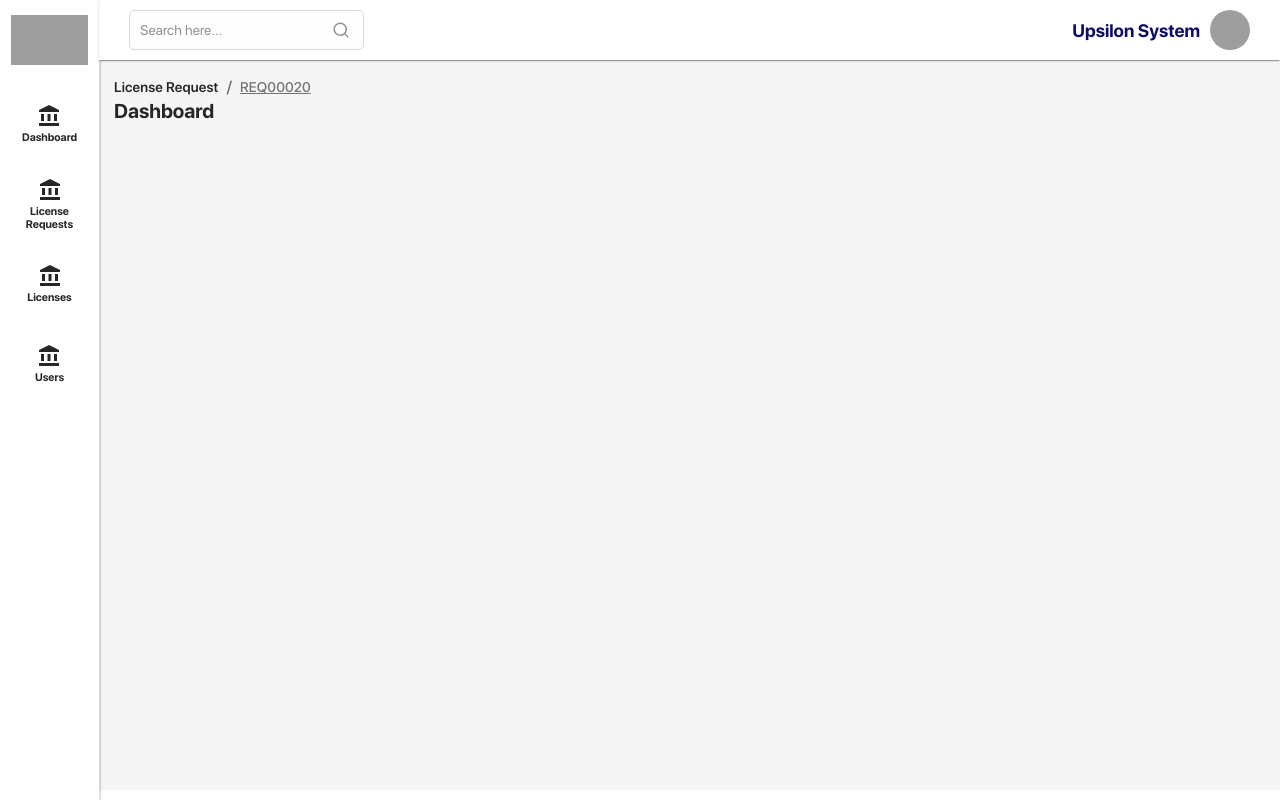
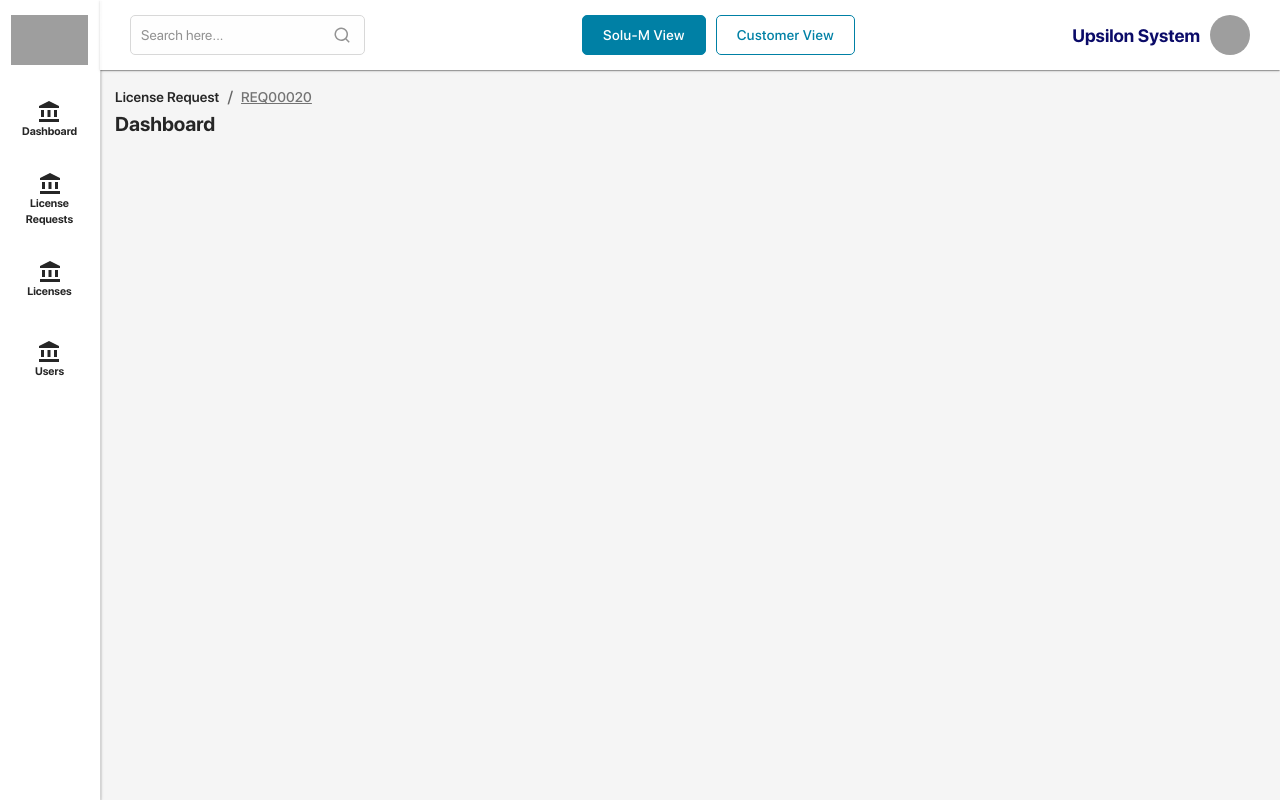
Before and after one commit to prakhar-pratap-diatoz/solum-fe, a React (Create React App) app: page /dashboard in a window 1280 px wide. Built offline with nearby package versions, Linux system fonts and the light colour scheme; grey boxes are pictures that could not be loaded.

Commit message:
solum and customer toggle button added in top navbar

```diff
--- a/src/components/MainContainer/style.scss
+++ b/src/components/MainContainer/style.scss
@@ -1,7 +1,7 @@
 #main_container_wrapper{
     padding: 15px;
     overflow: auto;
-    height: calc(100vh - 100px);
+    height: calc(100vh - 70px);
     background-color: #f5f5f5;
     color: #262626;
 }
--- a/src/components/SideNav/style.scss
+++ b/src/components/SideNav/style.scss
@@ -1,6 +1,6 @@
 #side_nav_container{
-    width: 77px;
-    height: calc(100vh - 30px);
+    width: 100px;
+    height: 100vh;
     overflow: auto;
     // background-color: #eaeaea;
     color: #262626;
--- a/src/components/TopNav/index.tsx
+++ b/src/components/TopNav/index.tsx
@@ -1,10 +1,20 @@
-import { ChangeEvent, useState } from "react";
+import { ChangeEvent, useEffect, useState } from "react";
+import Buttons from "../../design-system/designComponents/Buttons/Button";
 import { Avatar } from "@mui/material";
 import Textfield from "../../design-system/designComponents/Textfield";
 import "./style.scss";
 
 const TopNav = () => {
   const [search, setSearch] = useState("");
+  // const [viewType, setViewType] = useState("solum-view");
+  const [viewType, setViewType] = useState(() => {
+    return localStorage.getItem("viewType") || "solum-view";
+  });
+
+  useEffect(() => {
+    localStorage.setItem("viewType", viewType);
+  }, [viewType]);
+
   return (
     <div id="top_nav_wrapper">
       <div className="nav-contents">
@@ -18,6 +28,21 @@ const TopNav = () => {
             type="search"
           />
         </div>
+
+        <div
+          className="d-flex align-items-center"
+          style={{ columnGap: "10px" }}
+        >
+          <Buttons
+            title="Solu-M View"
+            onClick={() => setViewType("solum-view")}
+          />
+          <Buttons
+            title="Customer View"
+            variant="outlined"
+            onClick={() => setViewType("customer-view")}
+          />
+        </div>
         <div className="profile">
           <div className="name">Upsilon System</div>
           <Avatar alt="Remy Sharp" src="/static/images/avatar/1.jpg" />
--- a/src/components/TopNav/style.scss
+++ b/src/components/TopNav/style.scss
@@ -1,12 +1,12 @@
 #top_nav_wrapper{
     height: 70px;
-    width: calc(100vw - 99px);
+    width: calc(100vw - 100px);
     // background-color: #eaeaea;
     -webkit-backdrop-filter: blur(30px);
     backdrop-filter: blur(30px);
     background-color: rgba(var(--color-nav-bg), var(--color-nav-bg-opacity));
     box-shadow: var(--navbar-box-shadow);
-    height: 60px;
+    // height: 60px;
     z-index: 1300;
     .nav-contents{
         display: flex;
```
Also changed, not shown: src/index.tsx (+7 -6 lines).
